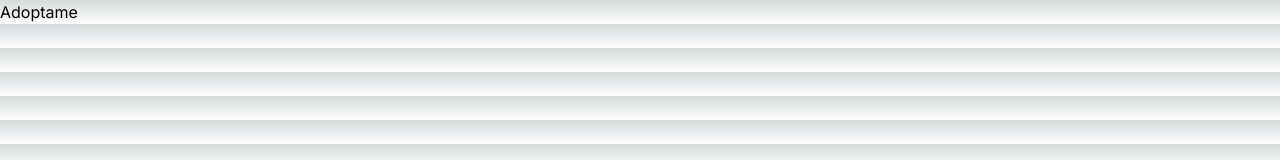
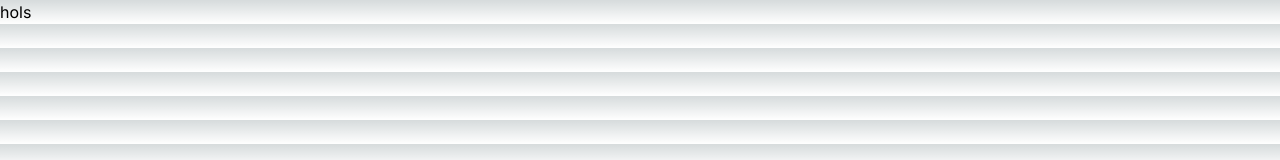
Before and after one commit to Adoptame-com/Adoptame-Frontend, a Next.js app: page / in a window 1280 px wide. Shown: the top 160 px of the page. Built offline with nearby package versions, Linux system fonts and the light colour scheme.

Commit message:
feat(deps): add dependencies from formik

```diff
--- a/package.json
+++ b/package.json
@@ -11,7 +11,9 @@
   },
   "dependencies": {
     "axios": "^1.7.4",
+    "formik": "^2.4.6",
     "next": "14.2.6",
+    "next-themes": "^0.3.0",
     "react": "^18",
     "react-dom": "^18",
     "swr": "^2.2.5"
--- a/src/app/layout.tsx
+++ b/src/app/layout.tsx
@@ -1,6 +1,7 @@
 import type { Metadata } from "next";
 import { Inter } from "next/font/google";
 import "./globals.css";
+import Layout from "../components/layout/Layout";
 
 const inter = Inter({ subsets: ["latin"] });
 
@@ -16,7 +17,9 @@ export default function RootLayout({
 }>) {
   return (
     <html lang="en">
-      <body className={inter.className}>{children}</body>
+      <body className={inter.className}>
+        <Layout>{children}</Layout>
+      </body>
     </html>
   );
 }
--- a/src/app/page.tsx
+++ b/src/app/page.tsx
@@ -1,9 +1,10 @@
+
 
 export default function Home() {
   return (
     <main className="flex min-h-screen flex-col items-center justify-between p-24">
       <div className="z-10 w-full max-w-5xl items-center justify-between font-mono text-sm lg:flex">
-        Adoptame
+        AdoptameFavor
       </div>
     </main>
   );
--- /dev/null
+++ b/src/components/layout/Layout.tsx
@@ -0,0 +1,16 @@
+"use client";
+import React, { ReactNode } from "react";
+import { ThemeProvider as NextThemesProvider } from "next-themes";
+import { ThemeProviderProps } from "next-themes/dist/types";
+import { defaultOverrides } from "next/dist/server/require-hook";
+
+export type ProvidersProps = {
+  children: React.ReactNode;
+};
+const Layout = ({ children }: ProvidersProps) => {
+  return (
+    <div>hols</div>
+  );
+};
+
+export default Layout;
--- a/tailwind.config.ts
+++ b/tailwind.config.ts
@@ -1,18 +1,14 @@
+
 import type { Config } from "tailwindcss";
 
 const config: Config = {
   content: [
     "./pages/**/*.{js,ts,jsx,tsx,mdx}",
     "./components/**/*.{js,ts,jsx,tsx,mdx}",
-    "./app/**/*.{js,ts,jsx,tsx,mdx}",
+    "./app/**/*.{js,ts,jsx,tsx,mdx}"
   ],
   theme: {
     extend: {
-      backgroundImage: {
-        "gradient-radial": "radial-gradient(var(--tw-gradient-stops))",
-        "gradient-conic":
-          "conic-gradient(from 180deg at 50% 50%, var(--tw-gradient-stops))",
-      },
       screens: {
         sm: "340px",
         md: "768px",
```
Also changed, not shown: 1 other file (tests, documents, lock files or other folders).
